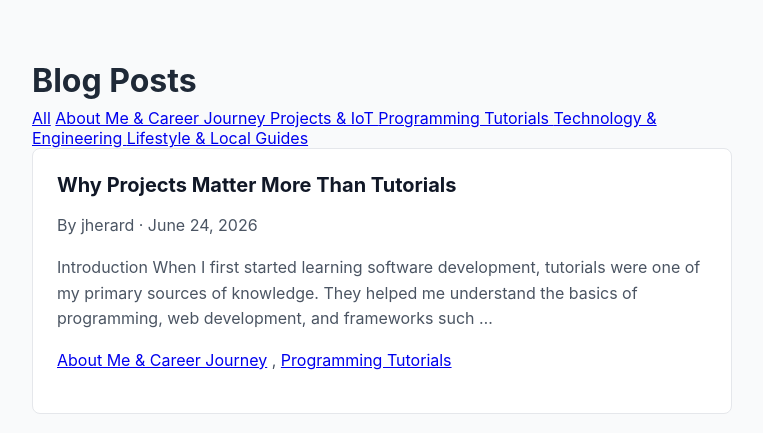
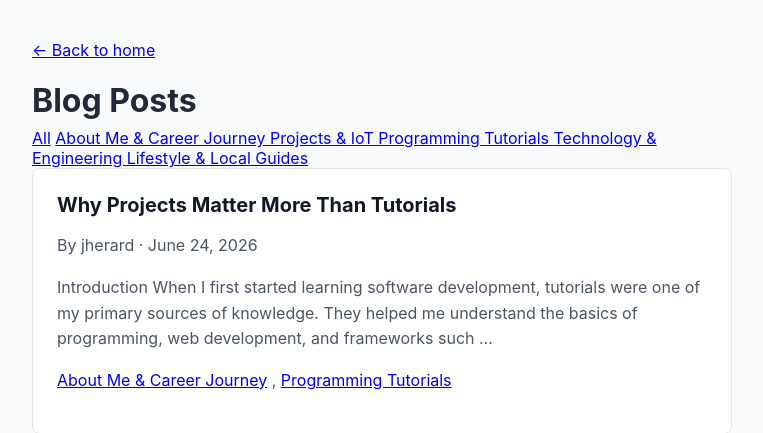
Before and after one commit to cjilagan/blog-with-cms, a Django app: page /posts/ in a window 1280 px wide. Shown: the part 57-490 px from the top of the page, without its empty margins (258-1021 px from the left). Run offline with Django 5.2, Linux system fonts and the light colour scheme; data comes from the database, SQL or seed files in the repository; some libraries are stand-ins or nearby versions.

Commit message:
back button

```diff
--- a/posts/templates/posts/category_detail.html
+++ b/posts/templates/posts/category_detail.html
@@ -3,6 +3,7 @@
 {% block title %}{{ category.name }}{% endblock %}
 
 {% block content %}
+    <a href="{% url 'post_list' %}">← Back to posts</a>
     <h1>Posts in: {{ category.name }}</h1>
     {% include 'posts/partials/post_items.html' with posts=page_obj %}
     <div class="pagination1">
--- a/posts/templates/posts/post_list.html
+++ b/posts/templates/posts/post_list.html
@@ -3,8 +3,8 @@
 {% block title %}Blog Posts{% endblock %}
 
 {% block content %}
+<a href="{% url 'home' %}">← Back to home</a>
 <h1>Blog Posts</h1>
-
 <div>
     <a href="{% url 'post_list' %}">All</a>
     {% for category in categories %}
```
